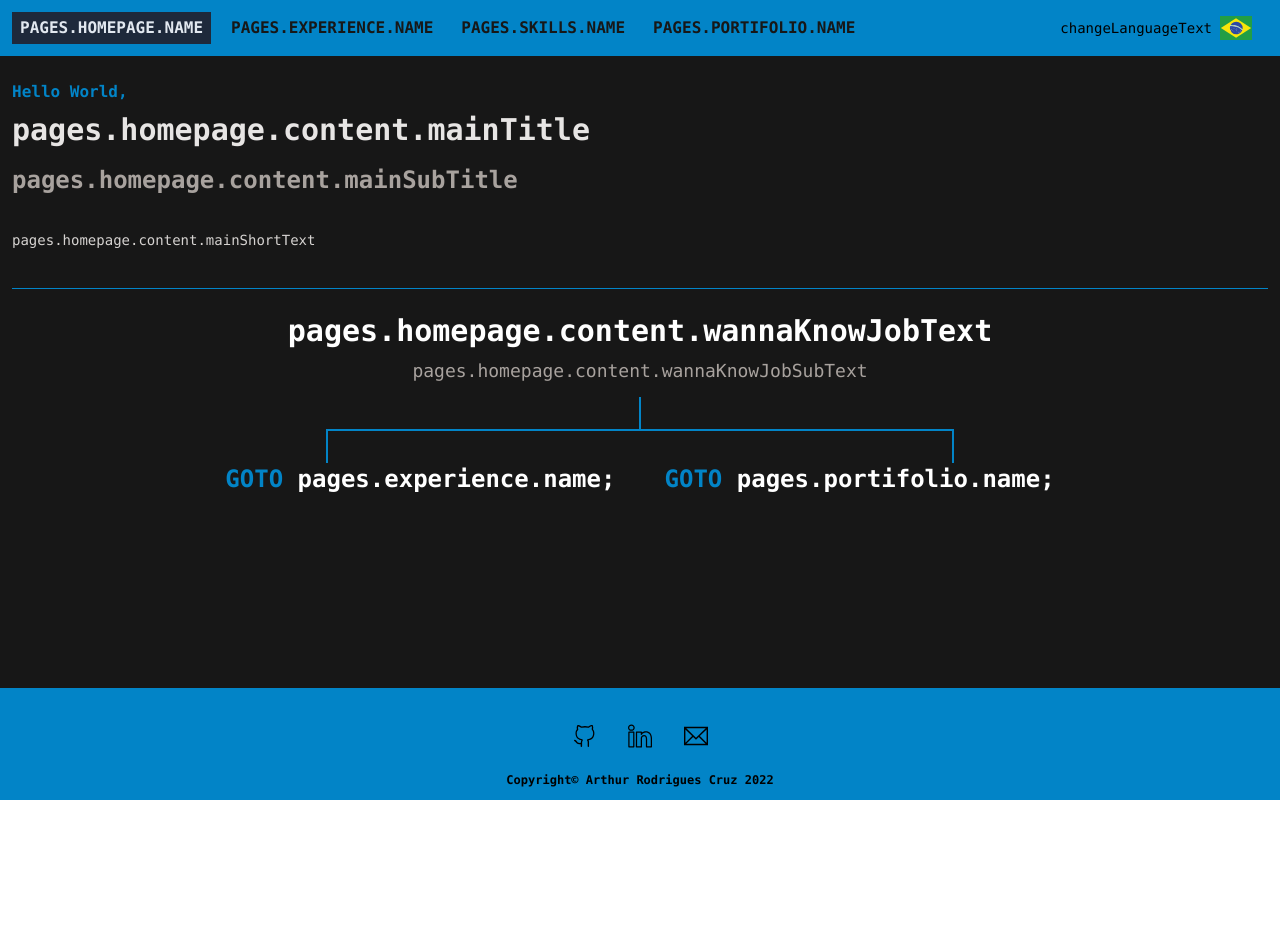
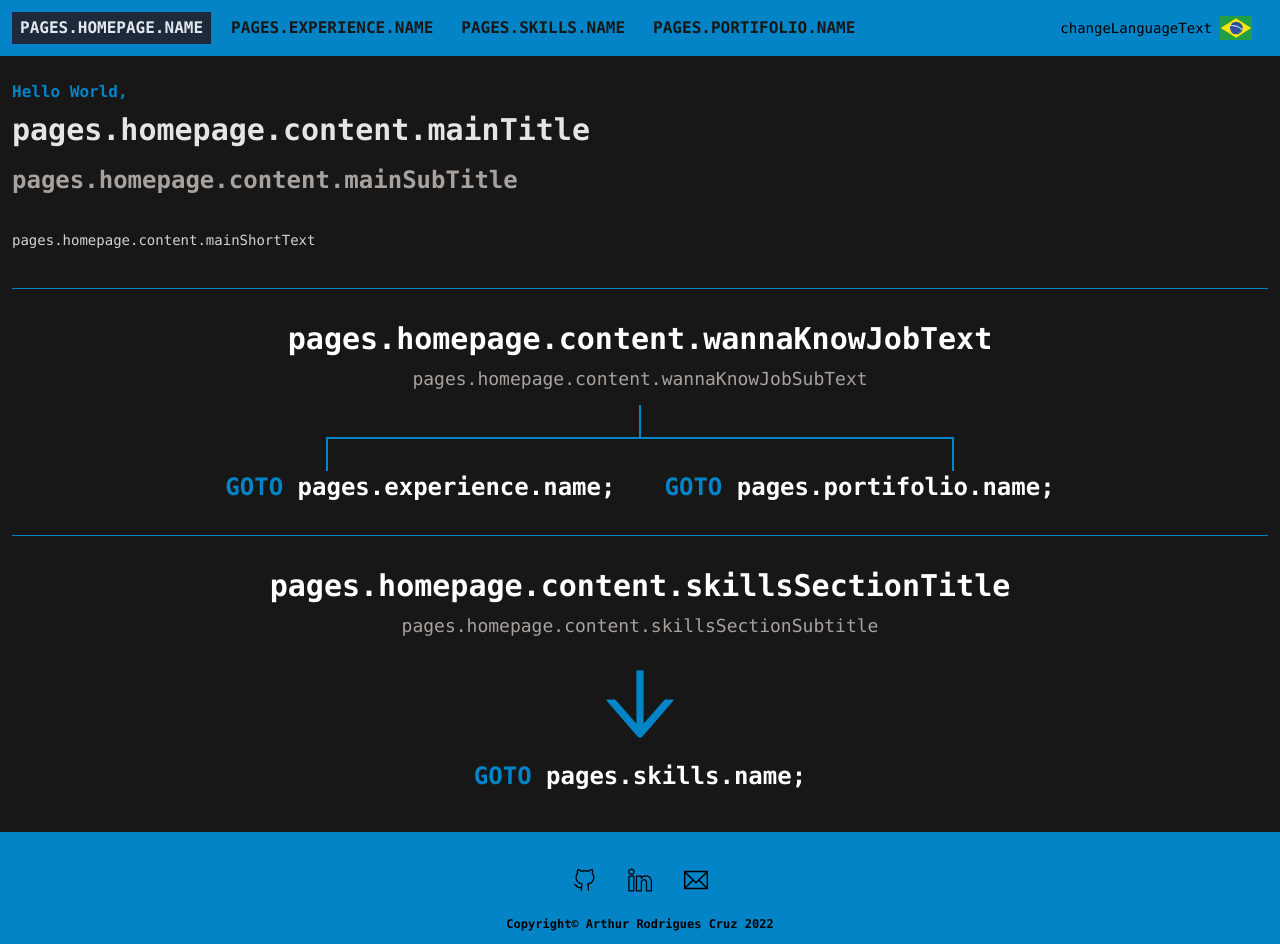
Before and after one commit to ArthurCruzDev/arthurcruzdev-website, a React (Create React App) app: page / in a window 1280 px wide. Before the commit the page ends 800 px from the top, so only its background shows below. Built offline with nearby package versions, Linux system fonts and the light colour scheme; a web font is replaced by a local one; what i18next-resources-to-backend would draw is missing.

Commit message:
FEAT[Homepage]: Added section to redirect user to skills page. Added CSS to customize scrollbar.
developer

```diff
--- a/src/App.tsx
+++ b/src/App.tsx
@@ -17,7 +17,7 @@ function App() {
   const appState = useContext(AppContext);
   return (
     <section className={`${appState.theme}`}>
-      <div className="w-screen min-h-screen bg-white dark:bg-neutral-900 flex flex-col">
+      <div className="w-full min-h-full bg-white dark:bg-neutral-900 flex flex-col">
         <Routes>
           <Route path={AppRoutes.homepage} element={<Homepage />} />
           <Route path="/index" element={<Navigate to="/" replace />} />
--- a/src/assets/translations/en-US.json
+++ b/src/assets/translations/en-US.json
@@ -9,8 +9,10 @@
         "mainTitle": "I'm Arthur Cruz.",
         "mainSubTitle": "FullStack developer and Solutions Architect",
         "mainShortText": "I'm a software developer whose interest in computer science and programming started at age 14. Since then, I've been developing different kinds of software, working with several languages, frameworks and tools. Despite working with Frontend, Backend and DevOps, I like the Backend the most. Currently, I'm going deep into Rust in my free time.",
-        "wannaKnowJobText": "Want to know my work?",
-        "wannaKnowJobSubText": "Then choose a path to begin..."
+        "wannaKnowJobText": "Do you want to know about my work?",
+        "wannaKnowJobSubText": "Then choose a path to begin...",
+        "skillsSectionTitle": "Curious abou my skills?",
+        "skillsSectionSubtitle": "All the technologies, languages, tools, educational background, in detail, this way..."
       }
     },
     "experience": {
--- a/src/assets/translations/pt-BR.json
+++ b/src/assets/translations/pt-BR.json
@@ -10,7 +10,9 @@
         "mainSubTitle": "Desenvolvedor FullStack e Arquiteto de Soluções",
         "mainShortText": "Sou um desenvolvedor de software cujo interesse por computação e programação se iniciou aos 14 anos. Desde então, venho desenvolvendo vários tipos de software, trabalhando com várias liguagens, frameworks e ferramentas. Apesar de trabalhar com Frontend, Backend e DevOps, minha paixão é pelo Backend. Atualmente, estou me aprofundando em Rust no meu tempo livre.",
         "wannaKnowJobText": "Quer conhecer meu trabalho?",
-        "wannaKnowJobSubText": "Então escolha um caminho para começar..."
+        "wannaKnowJobSubText": "Então escolha um caminho para começar...",
+        "skillsSectionTitle": "Curioso sobre minhas habilidades?",
+        "skillsSectionSubtitle": "Todas as tecnologias que conheço, línguas, ferramentas, formação acadêmica, em detalhes, por aqui..."
       }
     },
     "experience": {
--- a/src/components/pageLayout/index.tsx
+++ b/src/components/pageLayout/index.tsx
@@ -11,7 +11,7 @@ export interface PageLayoutProperties {
 
 const PageLayout = (props: PageLayoutProperties): JSX.Element => {
   return (
-    <div className="min-w-screen min-h-screen flex flex-col justify-start items-center">
+    <div className="min-w-full min-h-screen flex flex-col justify-start items-center">
       {usePageInfo(props.pageName, window.location.hostname + props.pageURL)}
       <Header />
       <div className="w-full max-w-7xl ">{props.children}</div>
--- a/src/index.css
+++ b/src/index.css
@@ -41,4 +41,25 @@
     font-weight: 500;
     color: white;
   }
+  /* ===== Scrollbar CSS ===== */
+  /* Firefox */
+  * {
+    scrollbar-width: thin;
+    scrollbar-color: theme("colors.background") theme("colors.stone.700");
+  }
+
+  /* Chrome, Edge, and Safari */
+  *::-webkit-scrollbar {
+    width: 8px;
+  }
+
+  *::-webkit-scrollbar-track {
+    background: #404040;
+  }
+
+  *::-webkit-scrollbar-thumb {
+    background-color: theme("colors.background");
+    border-radius: 0px;
+    border: 0px solid #ffffff;
+  }
 }
--- a/src/pages/hoempage/homepage.tsx
+++ b/src/pages/hoempage/homepage.tsx
@@ -4,6 +4,7 @@ import { useNavigate } from "react-router-dom";
 import { AppRoutes } from "../../App";
 import PageLayout from "../../components/pageLayout";
 import styles from "./homepage.module.scss";
+import { AiOutlineArrowDown } from "react-icons/ai";
 
 const Homepage = () => {
   const { t } = useTranslation();
@@ -32,7 +33,7 @@ const Homepage = () => {
       <div className={"mx-3"}>
         <div className={"mt-4 w-full " + styles.divider}></div>
       </div>
-      <section className="px-3 flex flex-col w-full flex-nowrap items-center mt-6 text-">
+      <section className="px-3 flex flex-col w-full flex-nowrap items-center mt-8 ">
         <h2 className="text-center">
           {t("pages.homepage.content.wannaKnowJobText")}
         </h2>
@@ -64,9 +65,7 @@ const Homepage = () => {
               {" " + t("pages.experience.name") + ";"}
             </h3>
           </div>
-          {/* <div className="flex items-center">
-            <span className="bg-background h-1/2 w-px "></span>
-          </div> */}
+
           <div className="flex items-center ">
             <span className="flex flex-col justify-start w-4 h-14 md:hidden leading-none">
               <span className="bg-background h-1/2 w-0.5 "></span>
@@ -83,6 +82,29 @@ const Homepage = () => {
             </h3>
           </div>
         </div>
+        <div className={"mx-3 w-full"}>
+          <div className={"mt-4 w-full " + styles.divider}></div>
+        </div>
+      </section>
+      <section className="px-3 mt-8 flex flex-col flex-nowrap items-center w-full">
+        <h2 className="text-center">
+          {t("pages.homepage.content.skillsSectionTitle")}
+        </h2>
+        <h5 className="text-stone-400 mt-4 md:mt-2 text-center max-w-xl">
+          {t("pages.homepage.content.skillsSectionSubtitle")}
+        </h5>
+        <div className="flex flex-col items-center justify-center w-full mt-4 mb-10">
+          <AiOutlineArrowDown size={"96px"} className="text-background" />
+          <h3
+            className="md:p-1 hover:bg-slate-100 hover:text-neutral-800 leading-none mt-2"
+            onClick={() => {
+              navigate(AppRoutes.skills);
+            }}
+          >
+            <strong className="text-background">GOTO</strong>
+            {" " + t("pages.skills.name") + ";"}
+          </h3>
+        </div>
       </section>
     </PageLayout>
   );
```
